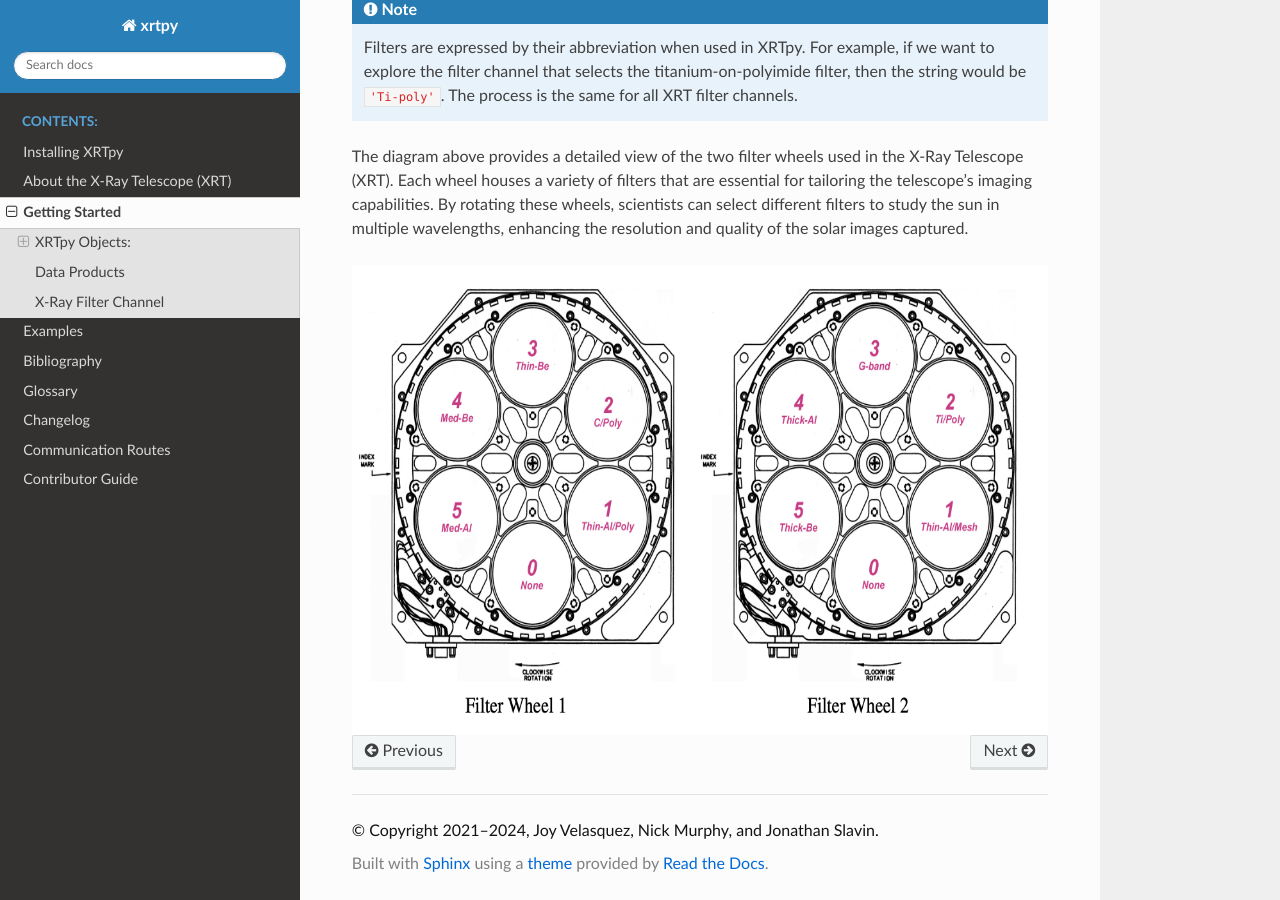
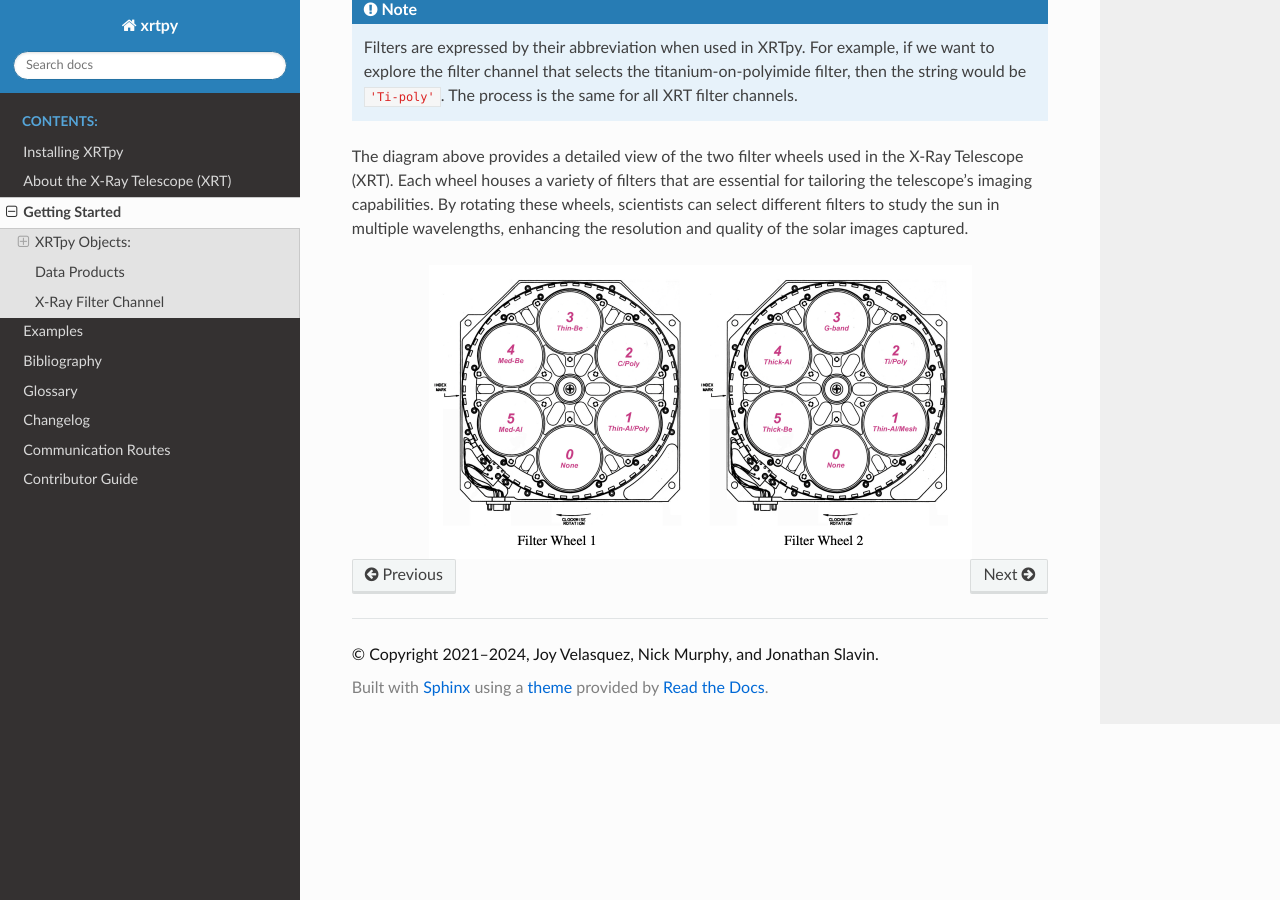
Before and after one commit to HinodeXRT/xrtpy, a Sphinx documentation site: the page built from docs/getting_started.rst, in a window 1280 px wide and 900 px high, scrolled down 3241 px. Built offline with Sphinx 7.4.7 and the Read the Docs theme 2.0.0, drawn with Linux system fonts in a browser that asks for light colours; pages that are not in the unit, such as notebooks, are missing from menus; cross-references to code outside the pages are shown as plain code.

Commit message:
Making image small in scale by %15

```diff
--- a/docs/getting_started.rst
+++ b/docs/getting_started.rst
@@ -128,7 +128,7 @@ are essential for tailoring the telescope's imaging capabilities. By rotating th
 .. image:: images/XRT_filter_wheels_Sun_View_Diagram.png
    :alt: Diagram of the XRT Filter Wheels
    :align: center
-   :scale: 40%
+   :scale: 25%
 
 
 .. _CHIANTI: https://www.chiantidatabase.org/chianti_database_history.html
```
